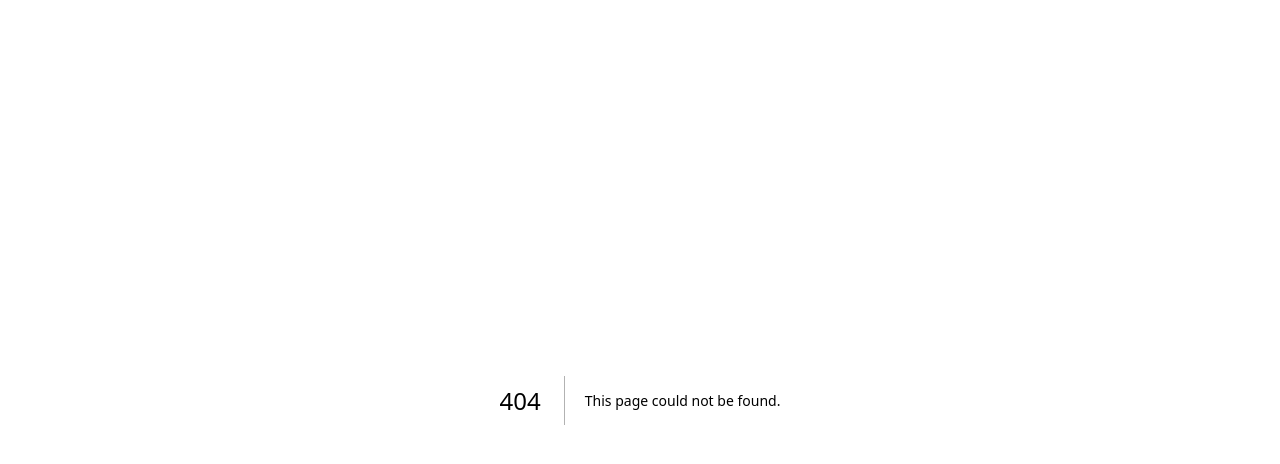
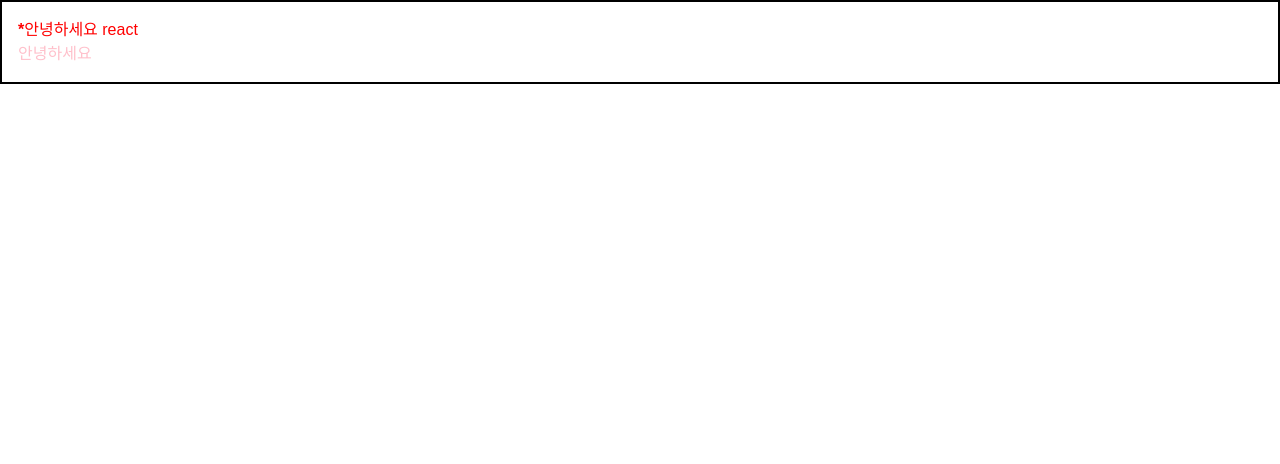
Before and after one commit to KOHYEONJEONG/nextjs-demo, a Next.js app: page /props/children in a window 1280 px wide. Before the commit this address had no page. Shown: the top 464 px of the page. Built offline with nearby package versions, Linux system fonts and the light colour scheme.

Commit message:
props 정리리

```diff
--- /dev/null
+++ b/app/props/children/Hello.jsx
@@ -0,0 +1,8 @@
+import React from 'react';
+
+function Hello({color, name, isSpecial}) {
+  return <div style={{ color }}>
+    {isSpecial ? <b>*</b> :null}
+    안녕하세요 {name}</div>
+}
+export default Hello;
--- /dev/null
+++ b/app/props/children/Wrapper.jsx
@@ -0,0 +1,20 @@
+import React from 'react';
+
+// props.children으로도 사용가능함.
+// 컴포넌트 태그 사이에 넣은 값을 조회하고 싶을 땐, props.children 을 조회하면 됨.
+function Wrapper({children}) {
+  const style = {
+    border: '2px solid black',
+    padding: '16px',
+  };
+  return (
+    <div style={style}>
+      {/* page.jsx를 보면 App컴포넌트 return값 확인
+        ㄴ Wrapper 태그 내부에서 Hello 컴포넌트 두개 넣을대 브라우저 화면에서 확인 시 Hello 컴포넌트들은 보여지지 않는다. */}
+      {/* 내부의 내용이 보여지기 위해서 Wrapper에서 props.cildren을 렌더링해야한다. */}
+      {children}
+    </div>
+  )
+}
+
+export default Wrapper;
--- /dev/null
+++ b/app/props/children/page.jsx
@@ -0,0 +1,13 @@
+import React from 'react';
+import Hello from './Hello';
+import Wrapper from './Wrapper';
+
+export default function App() {
+  return (
+    <Wrapper>
+      {/* isSpecial 이름만 작성하고 값을 생략한다면 true(기본값)로 설정으로 간주 */}
+      <Hello name="react" color="red" isSpecial/>
+      <Hello color="pink"/>
+    </Wrapper>
+  );
+}
--- a/app/props/page.jsx
+++ b/app/props/page.jsx
@@ -1,14 +1,14 @@
 import React from 'react';
-import Hello from './Hello';
+import Hello from './children/Hello';
 
-function App() {
+function App2() {
   return (
     // props 는 properties 의 줄임말
     <Hello2 name="react" color="red"/>
   );
 }
 
-function Hello1(props) {//props의 내부 값 조회 시 props.을 붙여야 함.
+function Hello1(props) {// props 는 객체 형태로 전달된다. props의 내부 값 조회 시 props.을 붙여야 함.
     return <div style={{ color: props.color }}>안녕하세요 {props.name}</div>
   }
 
```
Also changed, not shown: 1 other file (tests, documents, lock files or other folders).
